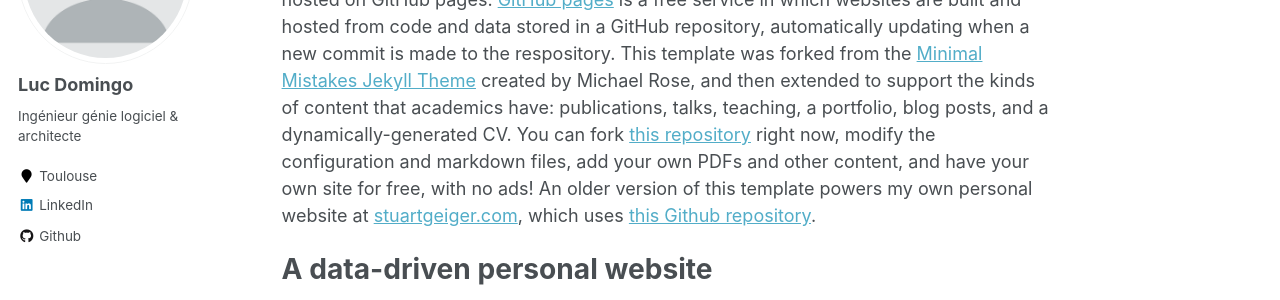
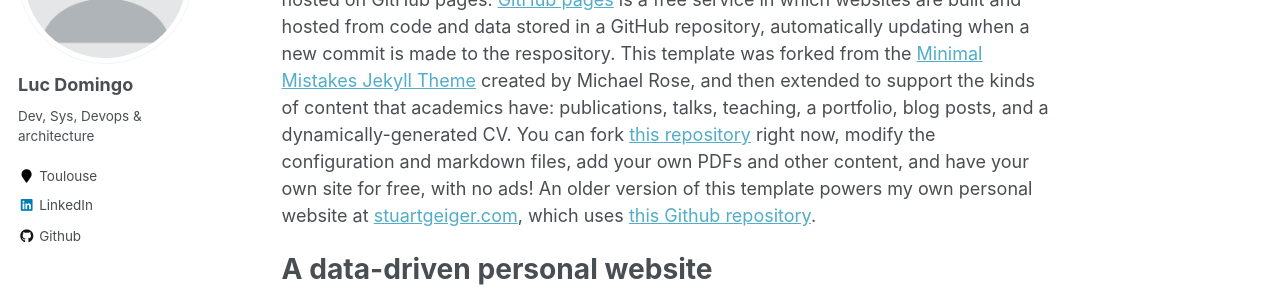
Before and after one commit to LucDomingo/mywebsite, a Jekyll site: the page built from _pages/about.md, in a window 1280 px wide. Shown: the part 229-529 px from the top of the page. Built offline with Jekyll 4.4.1, drawn with Linux system fonts in a browser that asks for light colours.

Commit message:
Update _config.yml

```diff
--- a/_config.yml
+++ b/_config.yml
@@ -82,7 +82,7 @@ analytics:
 author:
   name             : "Luc Domingo"
   avatar           : "profile.png"
-  bio              : "Ingénieur génie logiciel & architecte"
+  bio              : "Dev, Sys, Devops & architecture"
   location         : "Toulouse"
   employer         :
   pubmed           :
```
